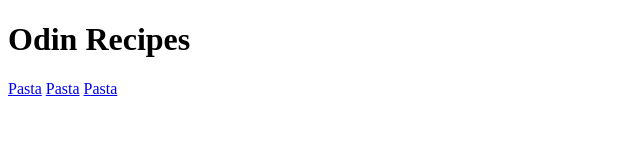
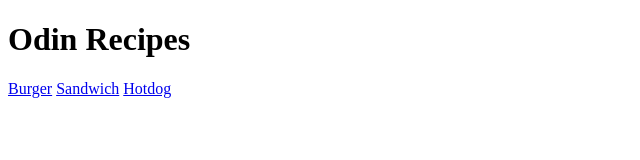
Before and after one commit to Delanna/odin-recipes, a plain HTML site: page index.html in a window 1280 px wide. Shown: the full height of the page, 0-640 px from the left. Drawn offline with Linux system fonts and the light colour scheme.

Commit message:
changed text in a tags in index.html

```diff
--- a/index.html
+++ b/index.html
@@ -7,9 +7,9 @@
 
   <body>
     <h1>Odin Recipes</h1>
-    <a href="recipes/burger.html">Pasta</a>
-    <a href="recipes/sandwich.html">Pasta</a>
-    <a href="recipes/hot-dog.htmls">Pasta</a>
+    <a href="recipes/burger.html">Burger</a>
+    <a href="recipes/sandwich.html">Sandwich</a>
+    <a href="recipes/hot-dog.htmls">Hotdog</a>
   </body>
 
 </html>
```
